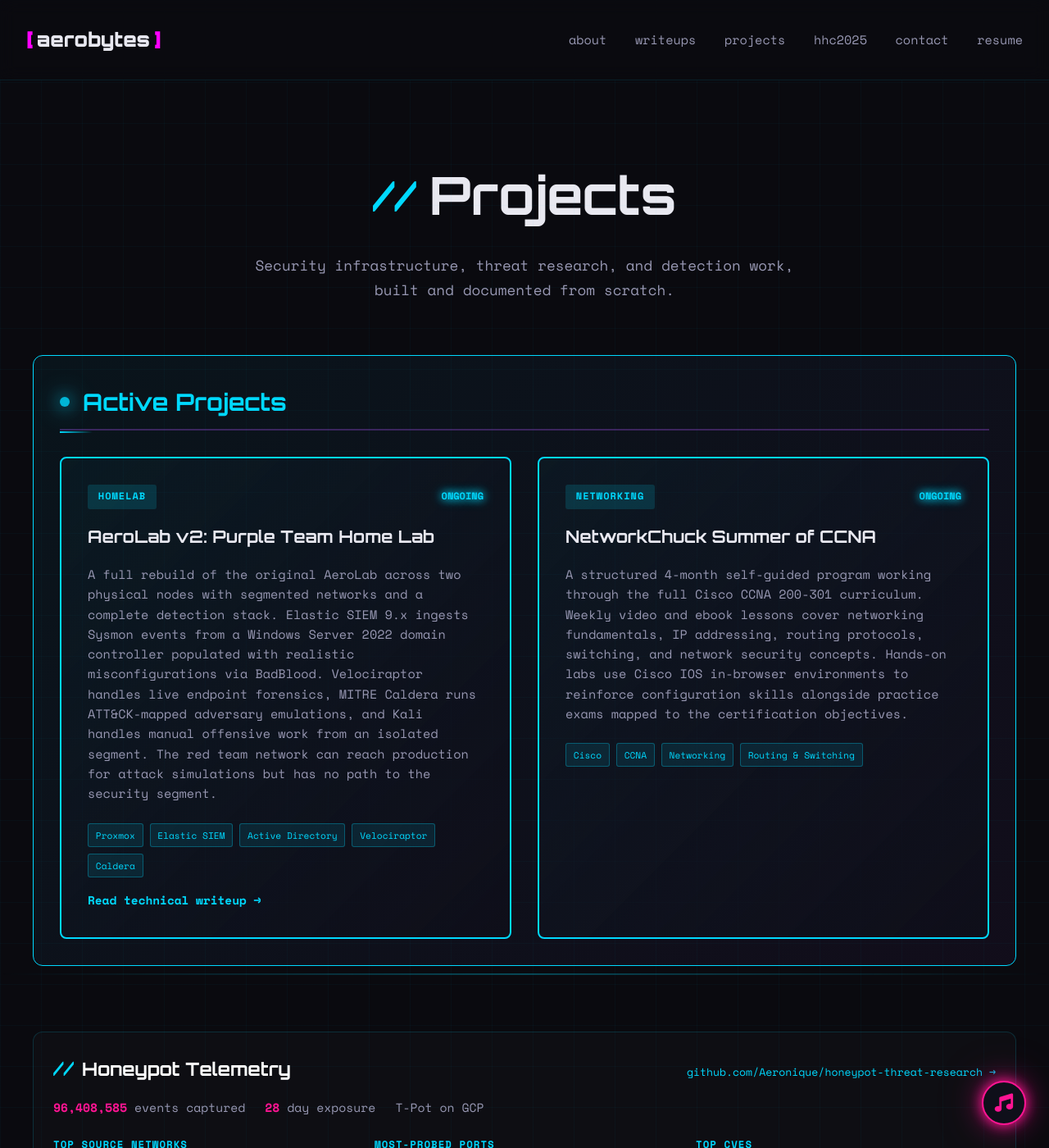
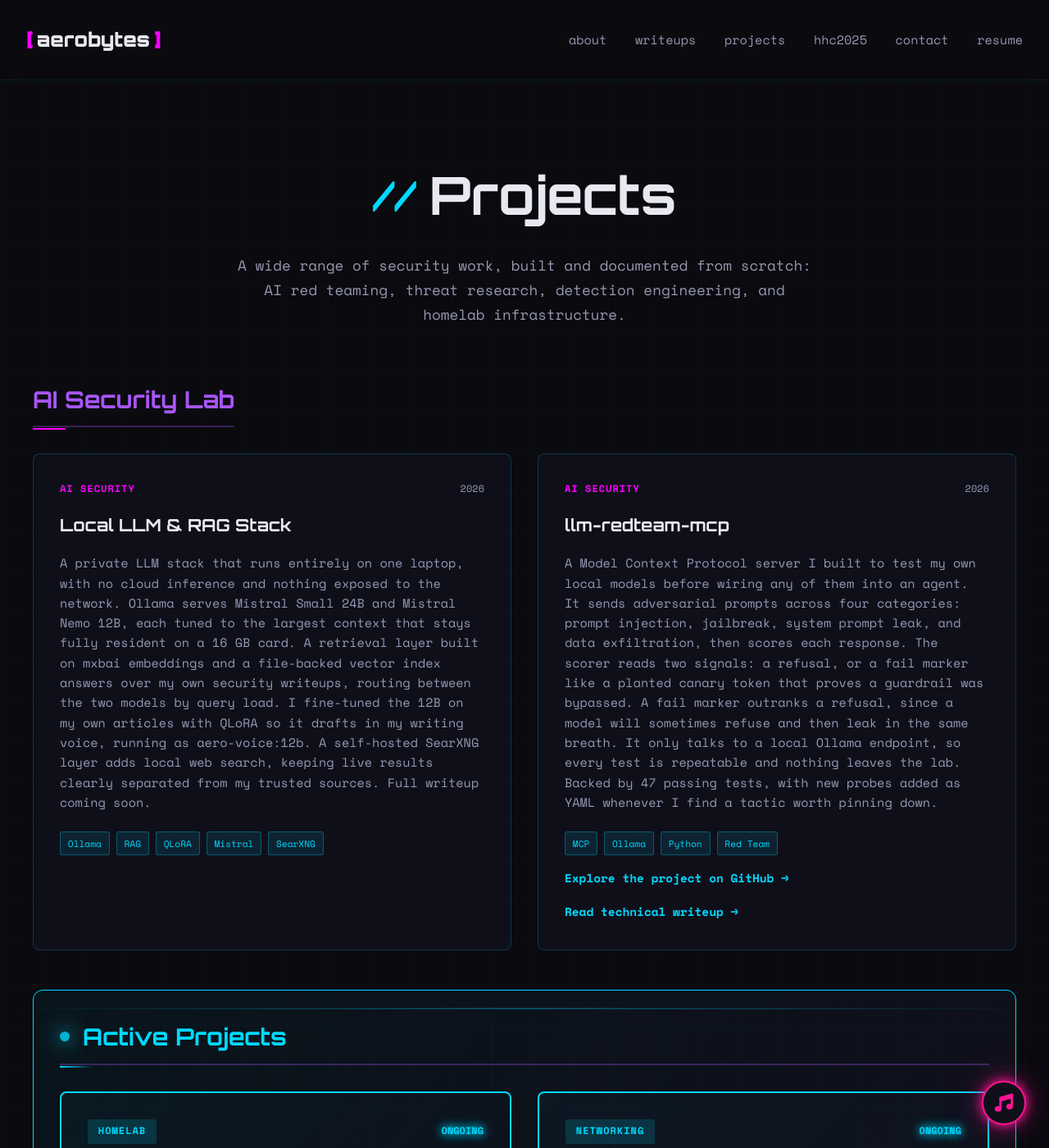
Before and after one commit to Aeronique/aerobytes-site, a Jekyll site: the page built from projects.html, in a window 1280 px wide and 1400 px high. Shown: the whole window at 82% size. Built offline with Jekyll 4.4.1, drawn with Linux system fonts in a browser that asks for light colours.

Commit message:
Update projects.html

```diff
--- a/projects.html
+++ b/projects.html
@@ -11,7 +11,47 @@ permalink: /projects/
                 <span class="section-number">//</span>
                 <span>Projects</span>
             </h1>
-            <p class="page-description">Security infrastructure, threat research, and detection work, built and documented from scratch.</p>
+            <p class="page-description">A wide range of security work, built and documented from scratch: AI red teaming, threat research, detection engineering, and homelab infrastructure.</p>
+        </div>
+
+        <!-- AI Security Lab Section -->
+        <div class="completed-section">
+            <h3 class="subsection-title">AI Security Lab</h3>
+            <div class="work-grid">
+                <div class="project-card">
+                    <div class="card-header">
+                        <span class="card-tag">AI SECURITY</span>
+                        <span class="card-date">2026</span>
+                    </div>
+                    <h3 class="card-title">Local LLM &amp; RAG Stack</h3>
+                    <p class="card-description">A private LLM stack that runs entirely on one laptop, with no cloud inference and nothing exposed to the network. Ollama serves Mistral Small 24B and Mistral Nemo 12B, each tuned to the largest context that stays fully resident on a 16 GB card. A retrieval layer built on mxbai embeddings and a file-backed vector index answers over my own security writeups, routing between the two models by query load. I fine-tuned the 12B on my own articles with QLoRA so it drafts in my writing voice, running as aero-voice:12b. A self-hosted SearXNG layer adds local web search, keeping live results clearly separated from my trusted sources. Full writeup coming soon.</p>
+                    <div class="card-tags">
+                        <span class="tag">Ollama</span>
+                        <span class="tag">RAG</span>
+                        <span class="tag">QLoRA</span>
+                        <span class="tag">Mistral</span>
+                        <span class="tag">SearXNG</span>
+                    </div>
+                </div>
+
+                <div class="project-card">
+                    <div class="card-header">
+                        <span class="card-tag">AI SECURITY</span>
+                        <span class="card-date">2026</span>
+                    </div>
+                    <h3 class="card-title">llm-redteam-mcp</h3>
+                    <p class="card-description">A Model Context Protocol server I built to test my own local models before wiring any of them into an agent. It sends adversarial prompts across four categories: prompt injection, jailbreak, system prompt leak, and data exfiltration, then scores each response. The scorer reads two signals: a refusal, or a fail marker like a planted canary token that proves a guardrail was bypassed. A fail marker outranks a refusal, since a model will sometimes refuse and then leak in the same breath. It only talks to a local Ollama endpoint, so every test is repeatable and nothing leaves the lab. Backed by 47 passing tests, with new probes added as YAML whenever I find a tactic worth pinning down.</p>
+                    <div class="card-tags">
+                        <span class="tag">MCP</span>
+                        <span class="tag">Ollama</span>
+                        <span class="tag">Python</span>
+                        <span class="tag">Red Team</span>
+                    </div>
+                    <a href="https://github.com/Aeronique/llm-redteam-mcp" class="card-link">Explore the project on GitHub →</a>
+                    <br>
+                    <a href="/writeups/llm-redteam-mcp/" class="card-link">Read technical writeup →</a>
+                </div>
+            </div>
         </div>
 
         <!-- Ongoing Projects Section -->
```
